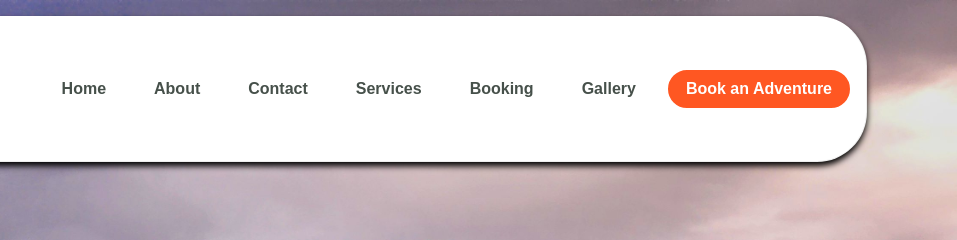
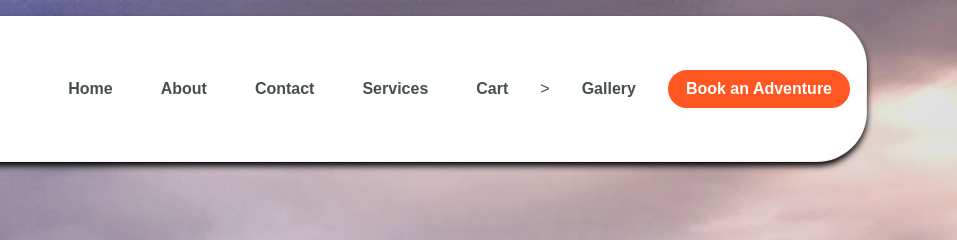
Before and after one commit to veniciaa/Adventure-SA-Website-, a plain HTML site: page services.html in a window 1280 px wide. Shown: the top 240 px of the page, 323-1280 px from the left. Drawn offline with Linux system fonts and the light colour scheme.

Commit message:
Restored calculate html.Change nav name for calculate html

```diff
--- a/services.html
+++ b/services.html
@@ -35,7 +35,7 @@
                 <li><a href="about.html">About</a></li>
                 <li><a href="contact.html">Contact</a></li>
                 <li><a href="services.html">Services</a></li>
-                <li><a href="booking.html">Booking</a></li>
+                <li><a href="calculate.html">Cart</a></li>>
                 <li><a href="gallery.html">Gallery</a></li>
                 <li class="mobile-book">
                     <a href="booking.html" class="btn btn-primary">
```
